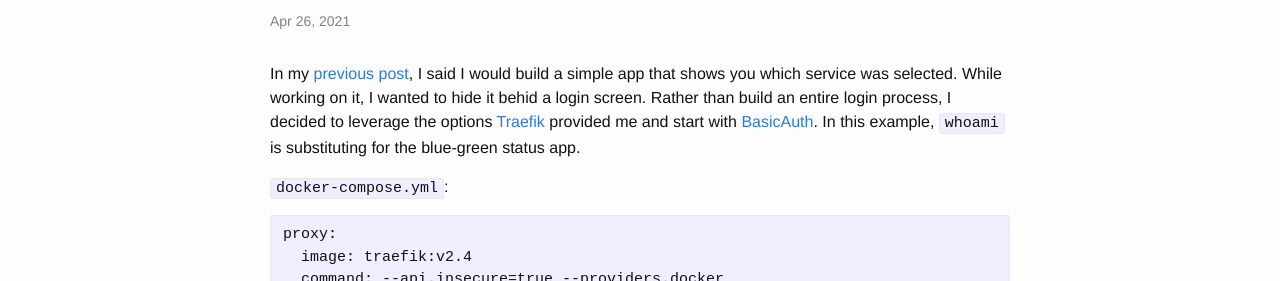
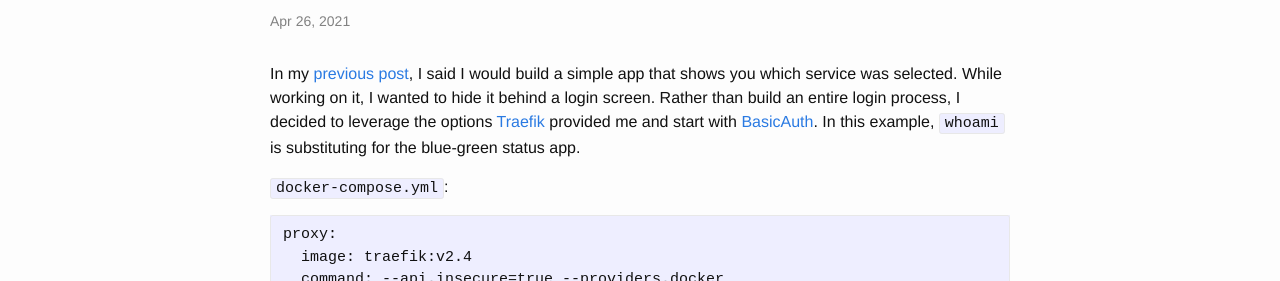
Before and after one commit to abendigo/abendigo.github.io, a Jekyll site: the page built from _posts/2021-04-26-svelte-traefik-forwardauth.markdown, in a window 1280 px wide and 900 px high. Shown: the part 180-461 px from the top of the window. Built offline with Jekyll 4.4.1, drawn with Linux system fonts in a browser that asks for light colours; comment, search, counter and statistics services are not loaded; some of the changed text lies outside the part shown.

Commit message:
fix a couple typos

```diff
--- a/_posts/2021-04-26-svelte-traefik-forwardauth.markdown
+++ b/_posts/2021-04-26-svelte-traefik-forwardauth.markdown
@@ -5,7 +5,7 @@
 ---
 
 In my [previous post][blue_green], I said I would build a simple app that shows you which service was selected.
-While working on it, I wanted to hide it behid a login screen. Rather than build an entire login process, I
+While working on it, I wanted to hide it behind a login screen. Rather than build an entire login process, I
 decided to leverage the options [Traefik][traefik] provided me and start with [BasicAuth][basicauth]. In this
 example, `whoami` is substituting for the blue-green status app.
 
```
Also changed, not shown: other parts of _posts/2021-04-26-svelte-traefik-forwardauth.markdown (+2 -2 lines).
